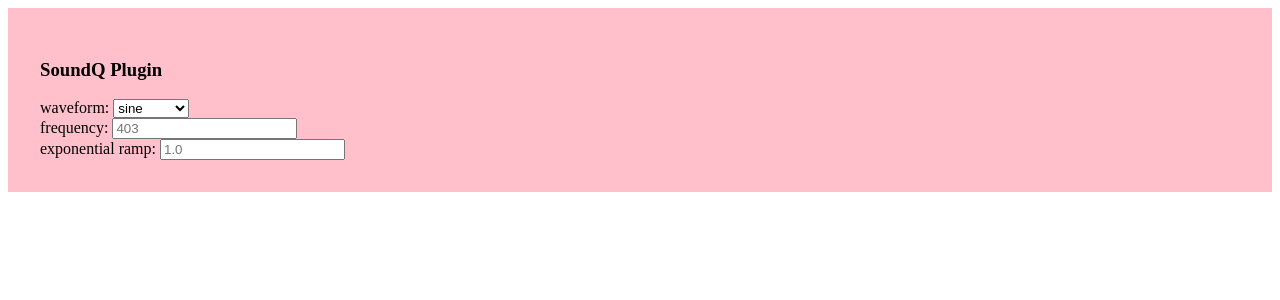
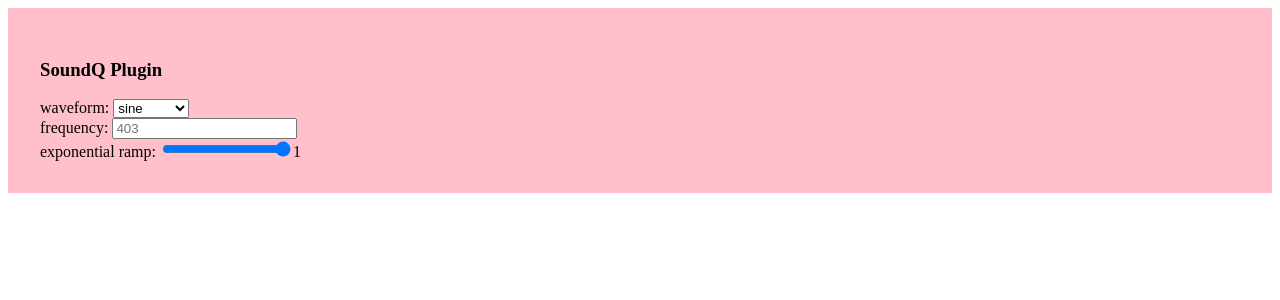
Before and after one commit to webdeckjs/soundq, a React app: page / in a window 1280 px wide. Shown: the top 300 px of the page. Built offline with nearby package versions, Linux system fonts and the light colour scheme.

Commit message:
add slider for ramp

```diff
--- a/src/App.js
+++ b/src/App.js
@@ -42,7 +42,9 @@ const App = ({ config, setConfig }) => {
           </div>
           <div className="setting">
             <label htmlFor="ramp">exponential ramp: </label>
-            <input type="number" name="ramp" placeholder="1.0" onChange={onChange} value={config.ramp || ""} />
+            <input type="range" name="ramp" min="0" max="1"  step="0.001" onChange={onChange} value={config.ramp || 1.0} />
+            {config.ramp || 1.0}
+            {/* <input type="number" name="ramp" placeholder="1.0" onChange={onChange} value={config.ramp || ""} /> */}
           </div>
         </div>
       </div>
```
